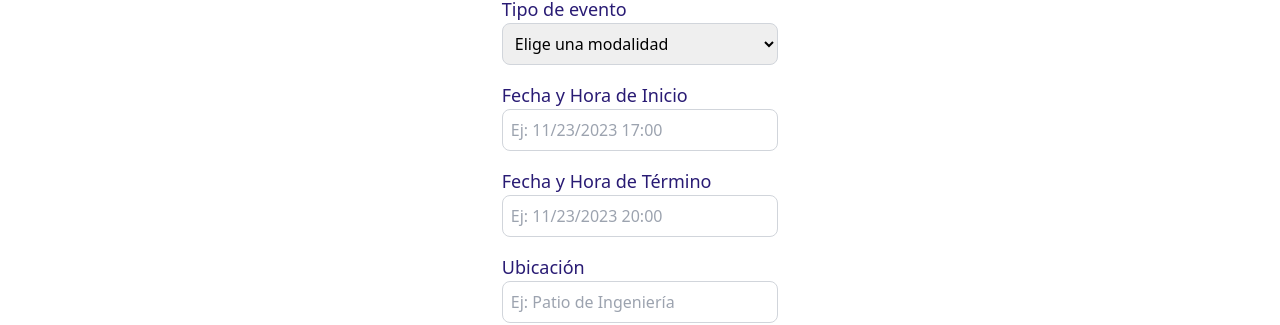
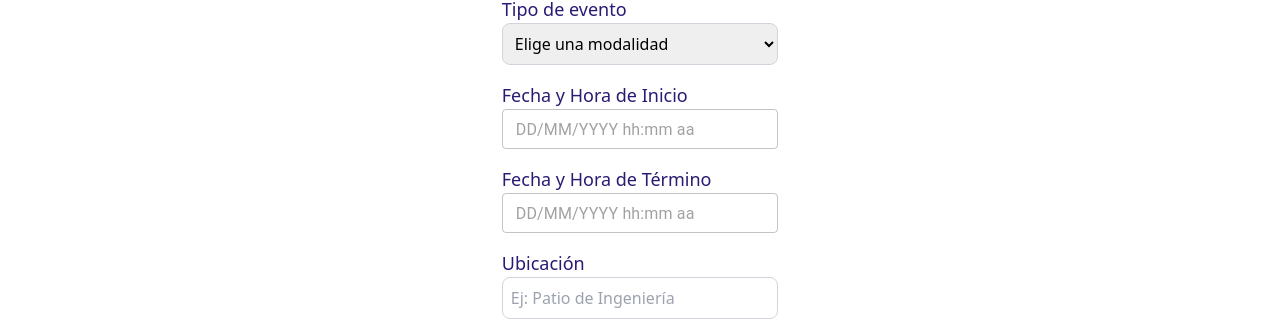
Before and after one commit to Jpuc1143/IIC3143-Event360-Frontend, a React (Create React App) app: page /create-event in a window 1280 px wide. Shown: the part 395-720 px from the top of the page. Built offline with nearby package versions, Linux system fonts and the light colour scheme; no server answers; what tw-elements would draw is missing.

Commit message:
feat(create-event): add DateTimePicker

```diff
--- a/src/index.tsx
+++ b/src/index.tsx
@@ -4,6 +4,8 @@ import "./index.css";
 import App from "./App";
 import reportWebVitals from "./reportWebVitals";
 import { Auth0Provider } from "@auth0/auth0-react";
+import { LocalizationProvider } from '@mui/x-date-pickers';
+import { AdapterDayjs } from '@mui/x-date-pickers/AdapterDayjs';
 
 const root = ReactDOM.createRoot(
   document.getElementById("root") as HTMLElement,
@@ -24,9 +26,11 @@ root.render(
         audience: audience,
       }}
     >
-      <App />
+      <LocalizationProvider dateAdapter={AdapterDayjs}>
+        <App />
+      </LocalizationProvider>
     </Auth0Provider>
-  </React.StrictMode>,
+  </React.StrictMode>
 );
 
 // If you want to start measuring performance in your app, pass a function
--- a/src/pages/CreateEvent.tsx
+++ b/src/pages/CreateEvent.tsx
@@ -1,44 +1,62 @@
-import { useForm } from "react-hook-form";
+import { Controller, useForm } from "react-hook-form";
 import { z } from "zod";
 import { toast } from "react-toastify";
 /* import { useMutation, useQueryClient } from "react-query"; */
 import { useNavigate } from "react-router";
 import { useAuth0 } from "@auth0/auth0-react";
 import { postRequest } from "../api/queries";
+import { DateTimePicker } from '@mui/x-date-pickers/DateTimePicker';
+import { Dayjs } from "dayjs";
 
 type FormData = {
   name: string;
   organization: string;
   description: string;
   eventType: string;
-  startDate: string;
-  endDate: string;
+  startDate:  Dayjs;
+  endDate: Dayjs;
   location: string;
   image: string;
   merchantCode: string;
 };
 
-const formDataSchema = z.object({
+const currentDate = new Date();
+
+const formDataSchema = z
+  .object({
     name: z.string().min(1, "El nombre es requerido"),
     organization: z.string().min(1, "La organización es requerida"),
     description: z.string().min(10, "La descripción es requerida"),
     eventType: z.string().min(1, "El tipo de evento es requerido"),
-  startDate: z.string().refine((datetime) => !/^\s+$/.test(datetime), {
-    message: "Fecha y hora de inicio inválida",
+    startDate: z.date({
+      errorMap: (issue, ctx) =>
+        issue.code === z.ZodIssueCode.invalid_date
+          ? { message: "Fecha y hora de inicio inválida" }
+          : { message: ctx.defaultError },
+      coerce: true
     }),
-  endDate: z.string().refine((datetime) => !/^\s+$/.test(datetime), {
-    message: "Fecha y hora de término inválida",
+    endDate: z.date({
+      errorMap: (issue, ctx) =>
+        issue.code === z.ZodIssueCode.invalid_date
+          ? { message: "Fecha y hora de término inválida" }
+          : { message: ctx.defaultError },
+      coerce: true
     }),
     location: z.string().min(1, "La ubicación es requerida"),
     image: z
       .string()
       .min(1, "La imagen es requerida")
       .refine((image) => !/^\s+$/.test(image), { message: "Link inválido" }),
+  })
+  .refine((data) => data.startDate < data.endDate, {
+    message: "La fecha y hora de inicio debe ser anterior a la de término",
+    path: ["startDate", "endDate"]
   });
 
 export default function CreateEvent() {
   const {
     register,
+    control,
     handleSubmit,
     formState: { errors },
     watch,
@@ -74,7 +92,6 @@ export default function CreateEvent() {
       }
     }
   };
-  const currentDate = new Date().toLocaleDateString();
 
   return (
     <div className="mx-32 my-6 flex flex-col items-center">
@@ -125,22 +142,43 @@ export default function CreateEvent() {
           <label className="text-primary-dark text-lg">
             Fecha y Hora de Inicio
           </label>
-          <input
-            {...register("startDate")}
-            className="border border-gray-300 rounded-lg p-2 focus:outline-none focus:border-secondary"
-            type="text"
-            placeholder={`Ej: ${currentDate} 17:00`}
+          <Controller
+            control={control}
+            name='startDate'
+            render={({field}) => {
+              return(
+                <DateTimePicker
+                  format="DD/MM/YYYY HH:mm A"
+                  onChange={(date) => field.onChange(date)}
+                  disablePast
+                  slotProps={{ textField: { size: 'small' } }}
+                />
+              )
+            }}
           />
         </div>
         <div className="flex flex-col">
           <label className="text-primary-dark text-lg">
             Fecha y Hora de Término
           </label>
-          <input
-            {...register("endDate")}
-            className="border border-gray-300 rounded-lg p-2 focus:outline-none focus:border-secondary"
-            type="text"
-            placeholder={`Ej: ${currentDate} 20:00`}
+          <Controller
+            control={control}
+            name='endDate'
+            render={({field}) => {
+              return(
+                <DateTimePicker
+                  format="DD/MM/YYYY HH:mm A"
+                  onChange={(date) => field.onChange(date)}
+                  disablePast
+                  slotProps={{
+                    textField: {
+                      size: 'small',
+                      className: 'rounded-lg'
+                    },
+                  }}
+                />
+              )
+            }}
           />
         </div>
         <div className="flex flex-col">
@@ -169,7 +207,7 @@ export default function CreateEvent() {
               <img
                 src={watch("image")}
                 alt="Vista previa"
-                className="w-full rounded-md shadow-lg max-h-64"
+                className="w-64 rounded-md shadow-lg max-h-64"
               />
             </div>
           )}
```
Also changed, not shown: package.json (+9 -2 lines), 1 other file (tests, documents, lock files or other folders). Lines whose indentation alone changed are shown as unchanged.
